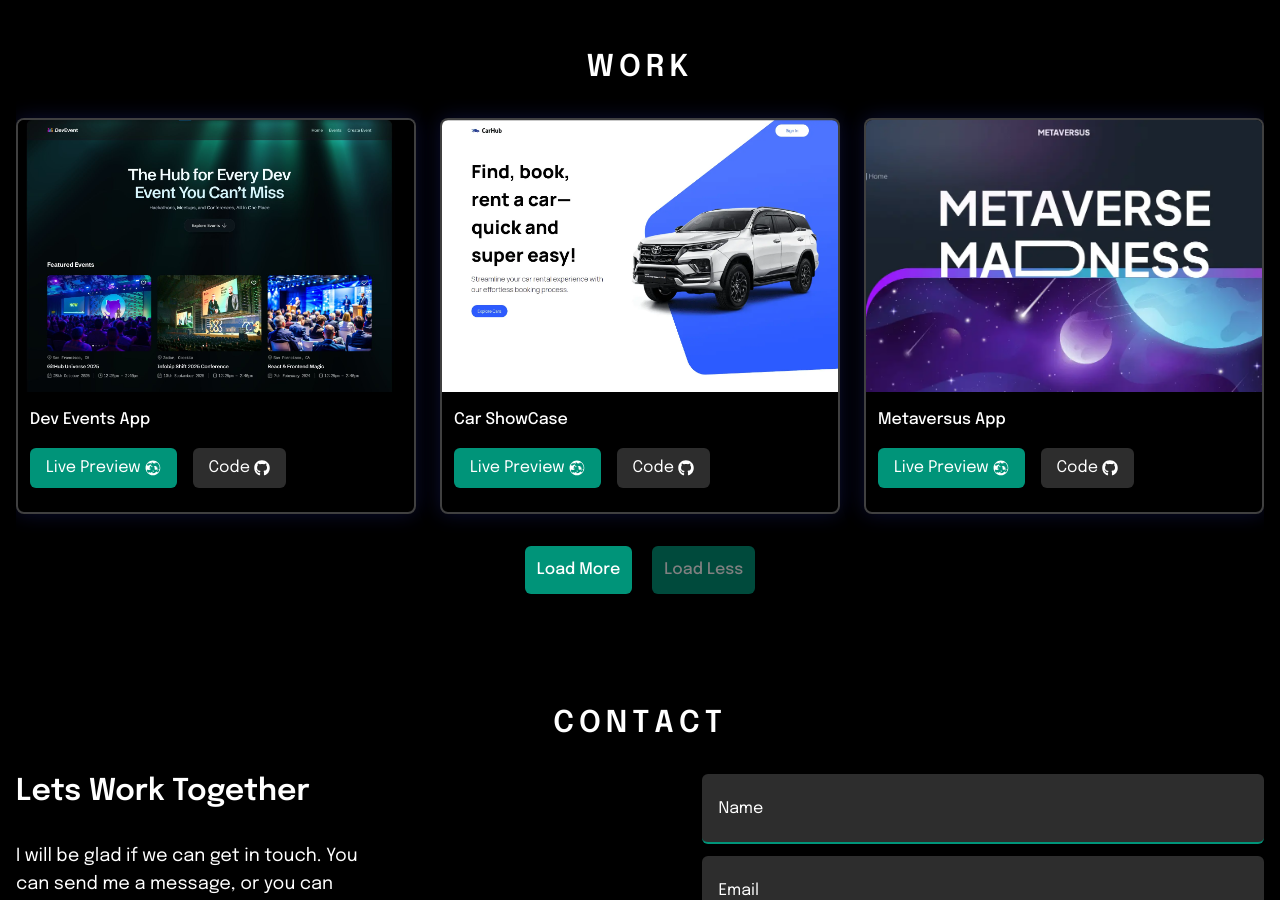
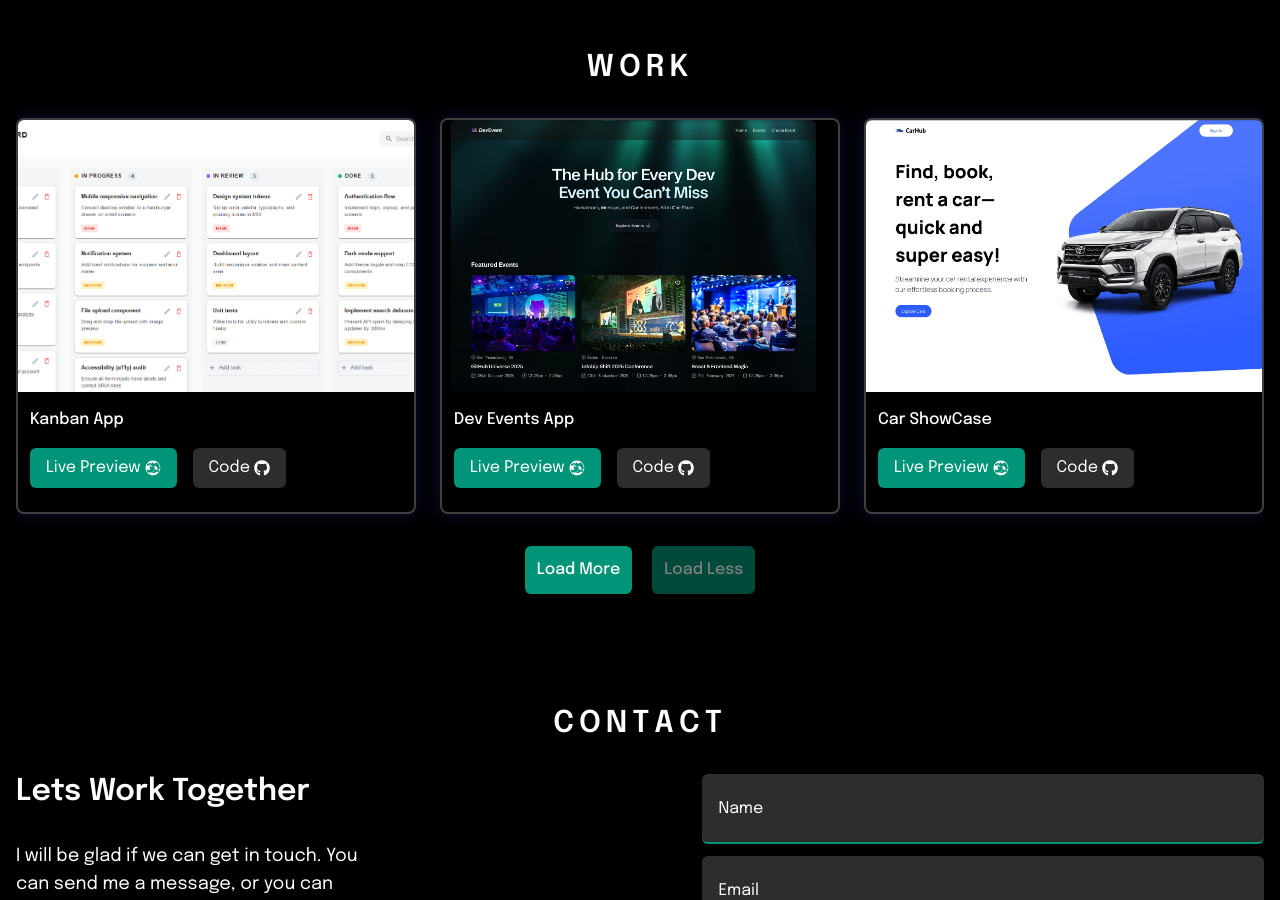
Before and after one commit to ahmed-saleh98/personal-portfolio, a Next.js app: page / in a window 1280 px wide. Shown: the part 1060-1960 px from the top of the page. Built offline with nearby package versions, Linux system fonts and the light colour scheme.

Commit message:
Adds Kanban App project to project listings
Introduces a new Kanban App entry with links to its live preview,
source code, and image asset. Enhances project showcase for better
visibility of available applications.

```diff
--- a/constants/projects.js
+++ b/constants/projects.js
@@ -1,4 +1,10 @@
 export const projects = [
+  {
+    title: 'Kanban App',
+    livePreview: 'https://kanban-board-ams.vercel.app/',
+    code: 'https://github.com/ahmed-saleh98/Kanban-Board',
+    image: './images/kanban.webp',
+  },
   {
     title: 'Dev Events App',
     livePreview: 'https://ams-dev-event.vercel.app/',
```
Also changed, not shown: public/images/kanban.webp (added).
